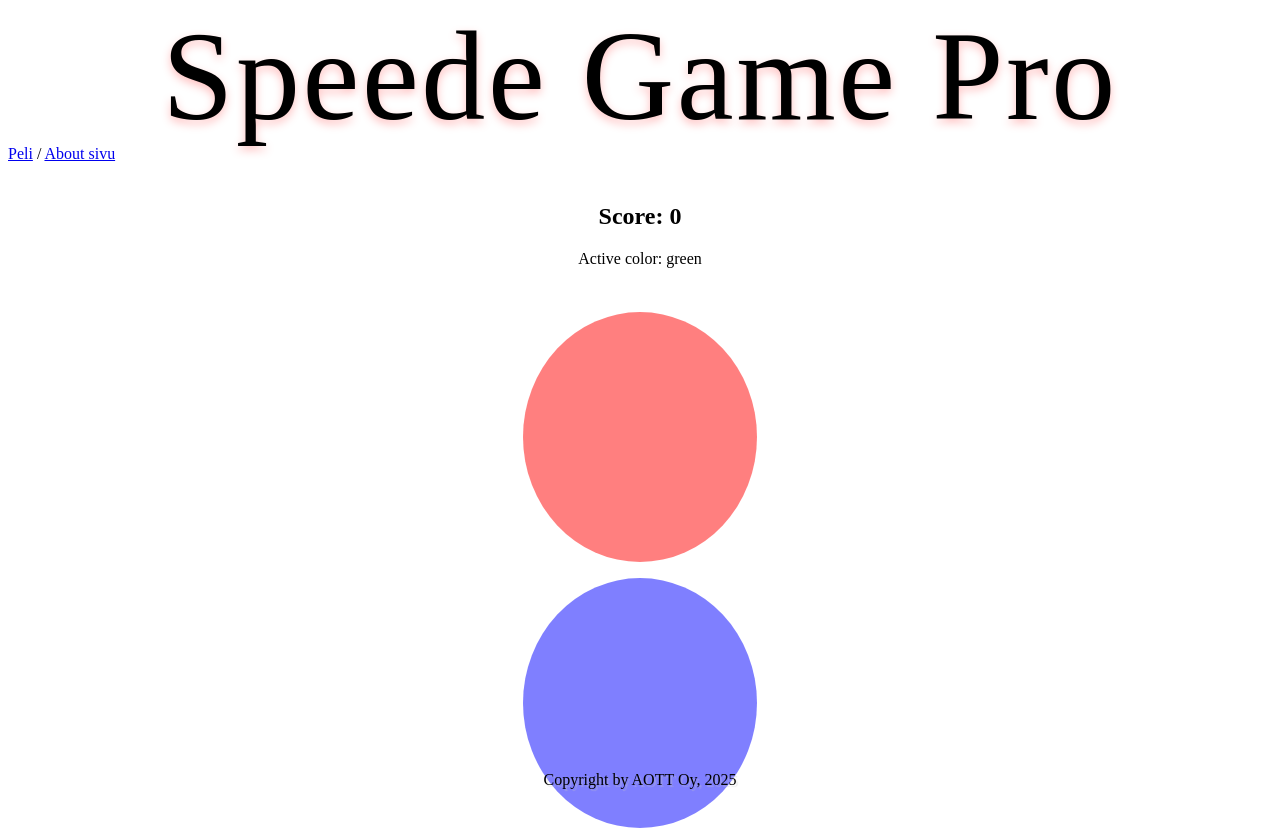
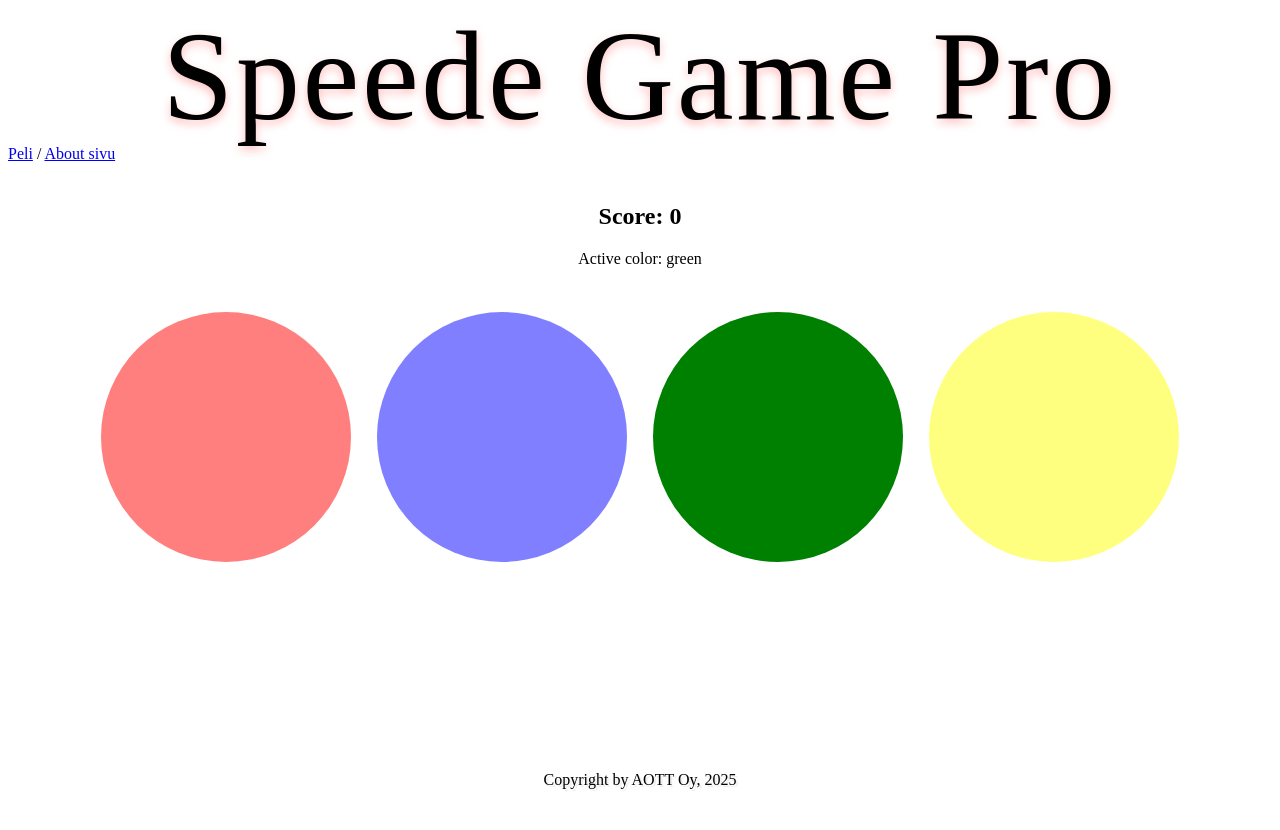
Before and after one commit to jamktiko/ryhma5, a SvelteKit app in the folder speedepeli/: page / in a window 1280 px wide. Shown: the top 830 px of the page. After the commit the page ends 800 px from the top, so only its background shows below. Built offline with nearby package versions, Linux system fonts and the light colour scheme; a web font is replaced by a local one.

Commit message:
napit korjattu

```diff
--- a/speedepeli/src/routes/+page.svelte
+++ b/speedepeli/src/routes/+page.svelte
@@ -109,9 +109,8 @@
 	}
 
 	.button-container {
-		display: flex;
-		flex-wrap: wrap;
-		justify-content: center;
-		max-width: 250px;
+		display: grid;
+		grid-template-columns: repeat(4,1fr);
+		gap:10px;
 	}
 </style>
```
